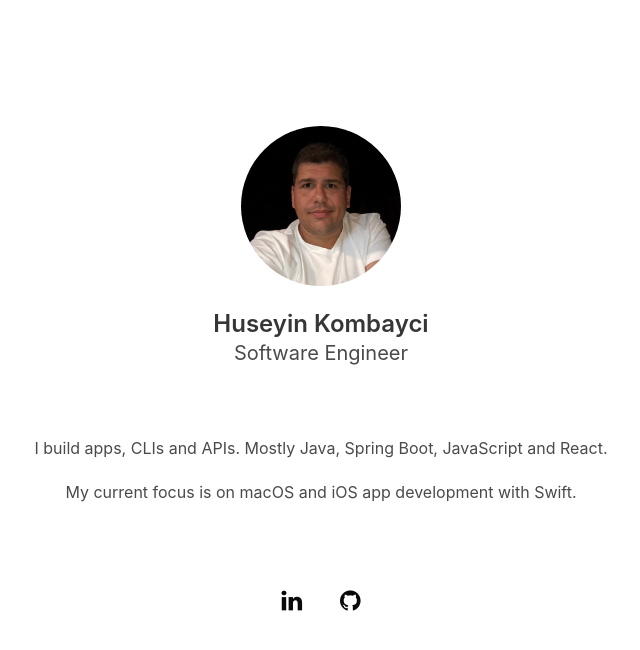
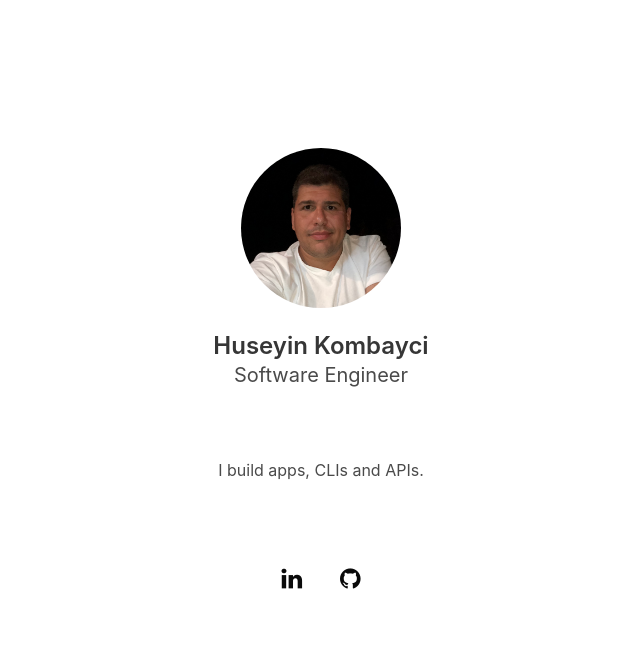
Before and after one commit to huseyinkombayci/huseyinkombayci.github.com, a Jekyll site: the page built from index.html, in a window 1280 px wide. Shown: the top 650 px of the page, without its empty margins (319-959 px from the left). Built offline with Jekyll 4.4.1, drawn with Linux system fonts in a browser that asks for light colours.

Commit message:
Remove description2

```diff
--- a/_config.yml
+++ b/_config.yml
@@ -1,7 +1,6 @@
 name: Huseyin Kombayci
 title: Software Engineer
-description: I build apps, CLIs and APIs. Mostly Java, Spring Boot, JavaScript and React.
-description2: My current focus is on macOS and iOS app development with Swift.
+description: I build apps, CLIs and APIs.
 baseurl: ''
 url: https://huseyinkombayci.com
 social-link: huseyinkombayci
--- a/index.html
+++ b/index.html
@@ -18,7 +18,6 @@ layout: default
 					<br>
 					<br>
 					<h1 class="subtitle is-6">{{site.description}}</h1>
-					<h1 class="subtitle is-6">{{site.description2}}</h1>
 					<br>
 					<br>
 					<p class="has-text-centered">
```
Also changed, not shown: readme.md, 3 other files.
